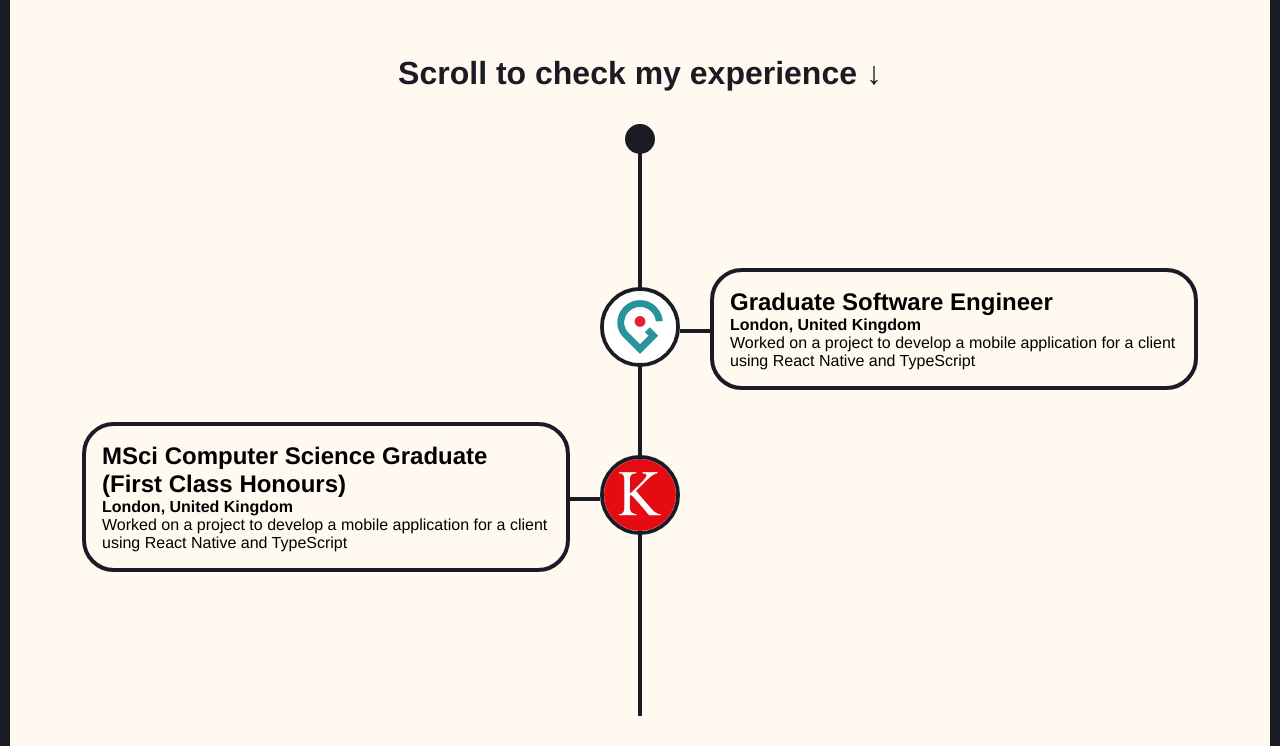
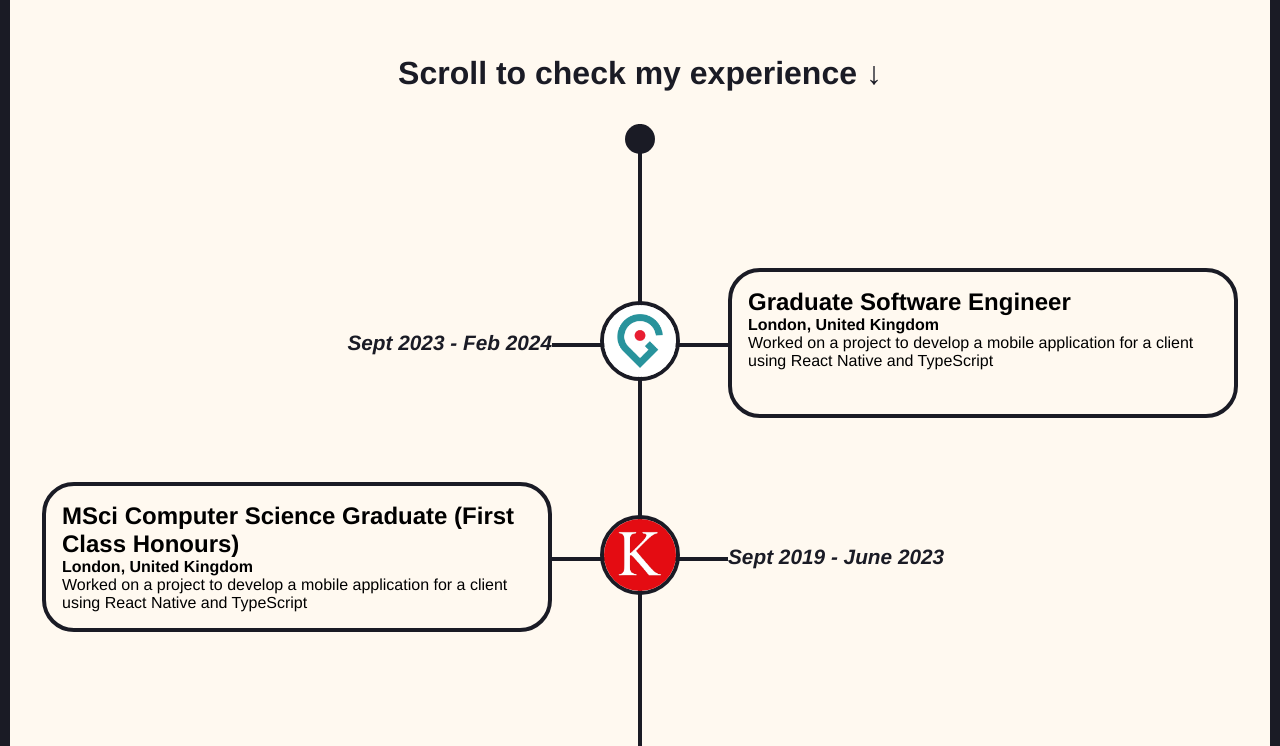
Before and after one commit to Septy2000/Portfolio-Website, a Next.js app: page / in a window 1280 px wide. Shown: the part 640-1386 px from the top of the page. Built offline with nearby package versions, Linux system fonts and the light colour scheme.

Commit message:
Change timeline into a grid with subgrids, which is way more predictable and stable; Changed plain link wrapper;

```diff
--- a/src/app/page.tsx
+++ b/src/app/page.tsx
@@ -3,7 +3,7 @@ import React from "react";
 import { usePathname } from "next/navigation";
 import { PortraitImage } from "@/components/images/Images.styled";
 import Card from "@/components/containers/CardsContainer/Card/Card";
-import PlainLinkWrapper from "@/components/wrappers/PlainLinkWrapper/PlainLinkWrapper";
+import { PlainLinkWrapper } from "@/components/wrappers/PlainLinkWrapper/PlainLinkWrapper.styled";
 import * as MainInfo from "@/components/containers/MainInformationContainer/MainInformationContainer.styled";
 import * as About from "@/components/containers/AboutContainer/AboutContainer.styled";
 import * as Cards from "@/components/containers/CardsContainer/CardsContainer.styled";
--- a/src/components/containers/ExperienceContainer/ExperienceContainer.styled.tsx
+++ b/src/components/containers/ExperienceContainer/ExperienceContainer.styled.tsx
@@ -17,12 +17,15 @@ export const ScrollToExperienceHeader = styled.h1`
     color: ${({ theme }) => theme.colors.surface.secondary};
 `;
 
-export const Timeline = styled.div`
+export const TimelineGridContainer = styled.div`
+    display: grid;
+    grid-template-columns: 1fr;
+    grid-auto-rows: 1fr;
+    gap: ${({ theme }) => theme.padding.medium};
     position: relative;
-    width: 100%;
-    max-width: ${({ theme }) => theme.screen.xlarge};
     padding-top: 128px;
     padding-bottom: 128px;
+    max-width: ${({ theme }) => theme.screen.xlarge};
     &:after {
         content: "";
         position: absolute;
@@ -48,22 +51,46 @@ export const Timeline = styled.div`
     }
 `;
 
-const TimelineGroup = styled.div`
-    display: flex;
-    position: relative;
+export const TimelineItemGroup = styled.div`
+    display: grid;
+    grid-template-columns: 1fr min-content 1fr;
     align-items: center;
-    width: 50%;
+    width: 100%;
     padding-top: ${({ theme }) => theme.padding.small};
     padding-bottom: ${({ theme }) => theme.padding.small};
-    @media (max-width: ${({ theme }) => theme.screen.medium}) {
-        flex-direction: row;
+`;
+
+export const TimelineIconItem = styled.div`
+    padding-left: ${({ theme }) => theme.padding.large};
+    padding-right: ${({ theme }) => theme.padding.large};
+    position: relative;
+
+    &:before {
+        content: "";
+        position: absolute;
+        width: 64px;
+        z-index: -1;
+        height: 4px;
+        top: 50%;
+        left: 0;
+        background: ${({ theme }) => theme.colors.surface.secondary};
+    }
+
+    &:after {
+        content: "";
+        position: absolute;
+        width: 64px;
+        z-index: -1;
+        height: 4px;
+        top: 50%;
+        right: 0;
+        background: ${({ theme }) => theme.colors.surface.secondary};
     }
 `;
 
-export const TimelineGroupRight = styled(TimelineGroup)`
-    left: calc(50% - 40px);
+export const TimelineDateItem = styled.i<{ $index: number }>`
+    color: ${({ theme }) => theme.colors.text.primary};
+    font-size: 1.3rem;
+    font-weight: bold;
+    justify-self: ${({ $index }) => ($index % 2 === 1 ? "end" : "start")};
 `;
-
-export const TimelineGroupLeft = styled(TimelineGroup)`
-    left: 40px;
-`;
--- a/src/components/containers/ExperienceContainer/ExperienceContainer.tsx
+++ b/src/components/containers/ExperienceContainer/ExperienceContainer.tsx
@@ -3,7 +3,7 @@ import TimelineItem from "./TimelineItem/TimelineItem";
 import React from "react";
 import { gocity_icon_src, kcl_icon_src } from "@/components/images/Images";
 import { ExperienceImage } from "@/components/images/Images.styled";
-import PlainLinkWrapper from "@/components/wrappers/PlainLinkWrapper/PlainLinkWrapper";
+import { PlainLinkWrapper } from "@/components/wrappers/PlainLinkWrapper/PlainLinkWrapper.styled";
 
 export type TimelineItemAttributes = {
     id: number;
@@ -47,12 +47,18 @@ export default function ExperienceContainer() {
             <Styled.ScrollToExperienceHeader>
                 Scroll to check my experience &darr;
             </Styled.ScrollToExperienceHeader>
-            <Styled.Timeline>
+            <Styled.TimelineGridContainer>
                 {timelineItems.map((timelineItem) => {
                     return (
                         <React.Fragment key={timelineItem.id}>
                             {timelineItem.id === 1 ? (
-                                <Styled.TimelineGroupRight>
+                                <Styled.TimelineItemGroup>
+                                    <Styled.TimelineDateItem
+                                        $index={timelineItem.id}
+                                    >
+                                        {timelineItem.date}
+                                    </Styled.TimelineDateItem>
+                                    <Styled.TimelineIconItem>
                                         <PlainLinkWrapper
                                             href={timelineItem.website}
                                         >
@@ -64,18 +70,20 @@ export default function ExperienceContainer() {
                                                 priority
                                             />
                                         </PlainLinkWrapper>
+                                    </Styled.TimelineIconItem>
 
                                     <TimelineItem
                                         attributes={timelineItem}
                                         index={timelineItem.id}
                                     />
-                                </Styled.TimelineGroupRight>
+                                </Styled.TimelineItemGroup>
                             ) : (
-                                <Styled.TimelineGroupLeft>
+                                <Styled.TimelineItemGroup>
                                     <TimelineItem
                                         attributes={timelineItem}
                                         index={timelineItem.id}
                                     />
+                                    <Styled.TimelineIconItem>
                                         <PlainLinkWrapper
                                             href={timelineItem.website}
                                         >
@@ -87,12 +95,19 @@ export default function ExperienceContainer() {
                                                 priority
                                             />
                                         </PlainLinkWrapper>
-                                </Styled.TimelineGroupLeft>
+                                    </Styled.TimelineIconItem>
+
+                                    <Styled.TimelineDateItem
+                                        $index={timelineItem.id}
+                                    >
+                                        {timelineItem.date}
+                                    </Styled.TimelineDateItem>
+                                </Styled.TimelineItemGroup>
                             )}
                         </React.Fragment>
                     );
                 })}
-            </Styled.Timeline>
+            </Styled.TimelineGridContainer>
         </Styled.Container>
     );
 }
--- a/src/components/containers/ExperienceContainer/TimelineItem/TimelineItem.styled.tsx
+++ b/src/components/containers/ExperienceContainer/TimelineItem/TimelineItem.styled.tsx
@@ -1,6 +1,6 @@
 "use client";
 import styled from "styled-components";
-const Container = styled.div`
+export const Container = styled.div<{ $index: number }>`
     width: auto;
     border-radius: ${({ theme }) => theme.borderRadius.medium};
     display: flex;
@@ -10,32 +10,5 @@ const Container = styled.div`
         `${theme.border.medium} solid ${theme.colors.surface.secondary}`};
     height: 100%;
     padding: ${({ theme }) => theme.padding.small};
+    justify-self: ${({ $index }) => ($index % 2 === 1 ? "start" : "end")};
 `;
-
-export const ContainerRight = styled(Container)`
-    margin-left: 30px;
-    &:before {
-        content: "";
-        position: absolute;
-        width: 30px;
-        z-index: -1;
-        height: 4px;
-        top: 50%;
-        left: 80px;
-        background: ${({ theme }) => theme.colors.surface.secondary};
-    }
-`;
-
-export const ContainerLeft = styled(Container)`
-    margin-right: 30px;
-    &:after {
-        content: "";
-        position: absolute;
-        width: 30px;
-        z-index: -1;
-        height: 4px;
-        top: 50%;
-        right: 80px;
-        background: ${({ theme }) => theme.colors.surface.secondary};
-    }
-`;
--- a/src/components/containers/ExperienceContainer/TimelineItem/TimelineItem.tsx
+++ b/src/components/containers/ExperienceContainer/TimelineItem/TimelineItem.tsx
@@ -9,20 +9,10 @@ export default function TimelineItem({
     index: number;
 }) {
     return (
-        <React.Fragment>
-            {index % 2 === 1 ? (
-                <Styled.ContainerRight>
-                    <h2>{attributes.title}</h2>
-                    <h4>{attributes.location}</h4>
-                    <p>{attributes.description}</p>
-                </Styled.ContainerRight>
-            ) : (
-                <Styled.ContainerLeft>
-                    <h2>{attributes.title}</h2>
-                    <h4>{attributes.location}</h4>
-                    <p>{attributes.description}</p>
-                </Styled.ContainerLeft>
-            )}
-        </React.Fragment>
+        <Styled.Container $index={index}>
+            <h2>{attributes.title}</h2>
+            <h4>{attributes.location}</h4>
+            <p>{attributes.description}</p>
+        </Styled.Container>
     );
 }
--- a/src/components/wrappers/PlainLinkWrapper/PlainLinkWrapper.styled.tsx
+++ b/src/components/wrappers/PlainLinkWrapper/PlainLinkWrapper.styled.tsx
@@ -1,7 +1,8 @@
 "use client";
+import Link from "next/link";
 import styled from "styled-components";
 
-export const PlainLinkWrapper = styled.div`
+export const PlainLinkWrapper = styled(Link)`
     * {
         text-decoration: none;
     }
--- a/src/components/wrappers/PlainLinkWrapper/PlainLinkWrapper.tsx
+++ /dev/null
@@ -1,19 +0,0 @@
-import React from "react";
-import * as Styled from "./PlainLinkWrapper.styled";
-import Link from "next/link";
-
-type PlainLinkWrapperProps = {
-    children: React.ReactNode;
-    href: string;
-};
-
-export default function PlainLinkWrapper({
-    children,
-    href,
-}: PlainLinkWrapperProps) {
-    return (
-        <Styled.PlainLinkWrapper>
-            <Link href={href}>{children}</Link>
-        </Styled.PlainLinkWrapper>
-    );
-}
```
Lines whose indentation alone changed are shown as unchanged.
